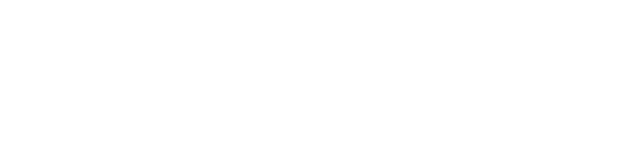
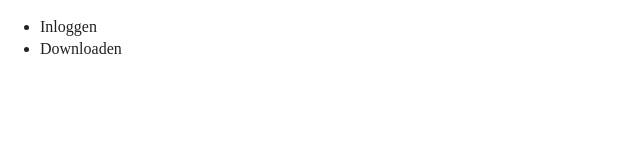
Before and after one commit to DuncanBeen/DeGokkers, a plain HTML site: page boilerplate/index.html in a window 1280 px wide. Shown: the whole page, without its empty margins (0-640 px from the left). Drawn offline with nearby package versions, Linux system fonts and the light colour scheme.

Commit message:
Add Front-end Frame

```diff
--- a/boilerplate/index.html
+++ b/boilerplate/index.html
@@ -16,6 +16,20 @@
     </head>
     <body>
 
+        <header>
+
+            <nav>
+                <ul>
+                    <li>Inloggen</li>
+                    <li>Downloaden</li>
+                </ul>
+            </nav>
+
+        </header>
+
+        <div class="banner">
+            <h1></h1>
+        </div>
 
 
 
```
